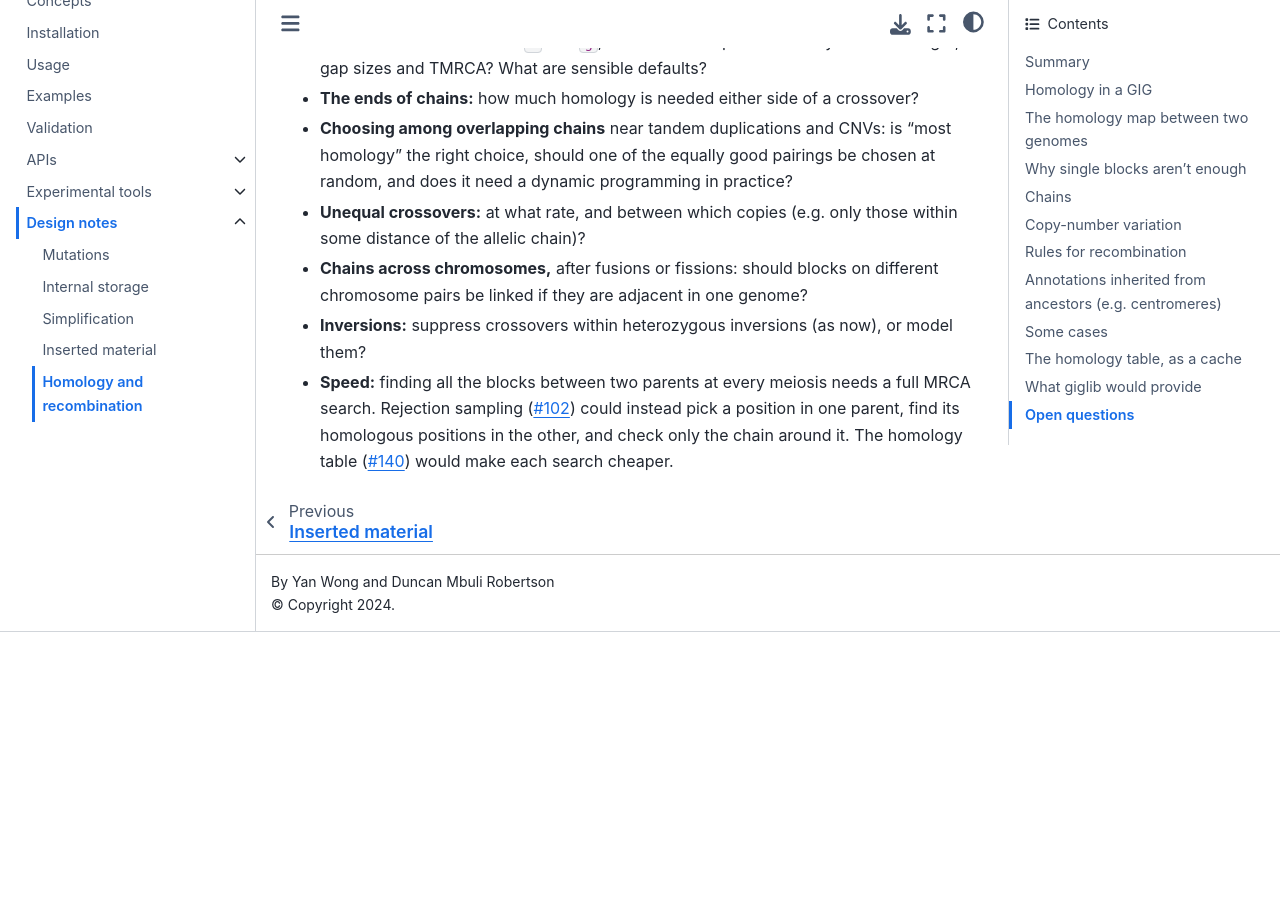
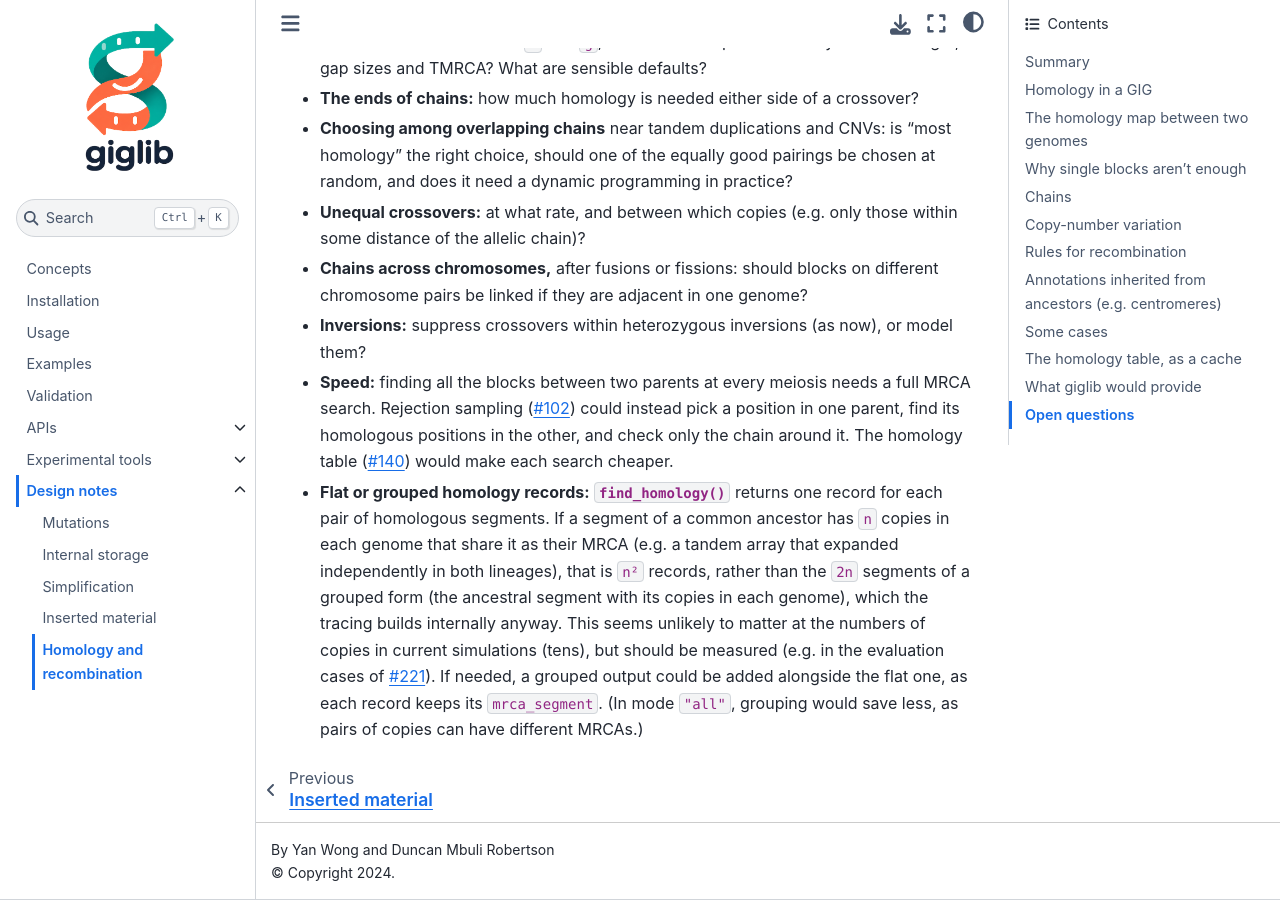
Before and after one commit to hyanwong/giglib, a Jupyter Book: the page built from docs/design/homology.md, in a window 1280 px wide and 900 px high, scrolled down 9699 px. Built offline with Jupyter Book 1.0.4 settings and Sphinx 7.4.7 and the Sphinx Book theme 1.1.4, drawn with Linux system fonts in a browser that asks for light colours; before the commit the page ends 10331 px from its top, so only the background shows below that.

Commit message:
Address review: deduplicate copies with ordered dicts; note on record format
random_homologous_positions checked for known copies by scanning lists, which is
cubic in the number of copies of an ancestral segment: use dicts as ordered sets
(the draws are unchanged). Record the flat versus grouped homology records question
in the homology design note.

Co-Authored-By: Claude Opus 5.5 <noreply@anthropic.com>

```diff
--- a/docs/design/homology.md
+++ b/docs/design/homology.md
@@ -411,3 +411,12 @@ change are better maintained by the tables themselves).
   Rejection sampling ({issue}`102`) could instead pick a position in one parent, find its
   homologous positions in the other, and check only the chain around it. The homology table
   ({issue}`140`) would make each search cheaper.
+- **Flat or grouped homology records:** {meth}`~giglib.Tables.find_homology` returns one record
+  for each pair of homologous segments. If a segment of a common ancestor has `n` copies in each
+  genome that share it as their MRCA (e.g. a tandem array that expanded independently in both
+  lineages), that is `n²` records, rather than the `2n` segments of a grouped form (the ancestral
+  segment with its copies in each genome), which the tracing builds internally anyway. This
+  seems unlikely to matter at the numbers of copies in current simulations (tens), but should be
+  measured (e.g. in the evaluation cases of {issue}`221`). If needed, a grouped output could be
+  added alongside the flat one, as each record keeps its `mrca_segment`. (In mode `"all"`,
+  grouping would save less, as pairs of copies can have different MRCAs.)
```
Also changed, not shown: 1 other file.
